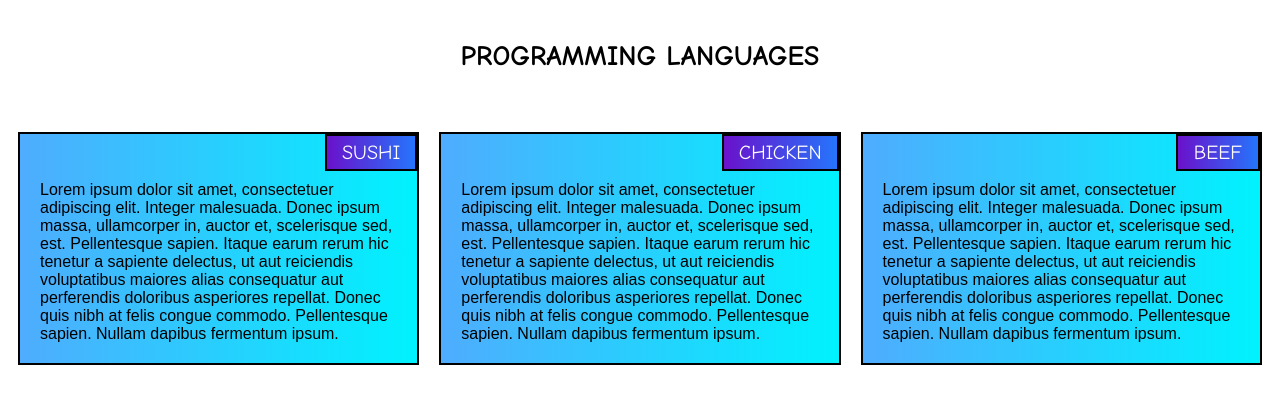
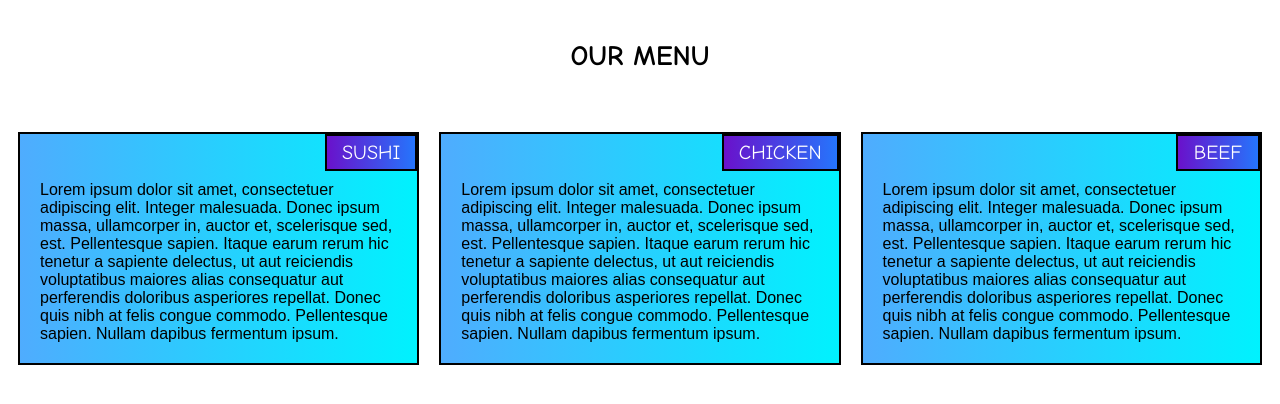
Before and after one commit to goelashwin36/coursera, a plain HTML site: page module2-solution/index.html in a window 1280 px wide. Drawn offline with Linux system fonts and the light colour scheme.

Commit message:
heading changed

```diff
--- a/module2-solution/index.html
+++ b/module2-solution/index.html
@@ -9,7 +9,7 @@
     <title>Coursera</title>
 </head>
 <body>
-<h1 class="heading">Programming Languages</h1>
+<h1 class="heading">OUR MENU</h1>
 <div class="section">
 <div class="col-sm-12 col-md-6 col-lg-4 ">
     <div class=" box">
```
